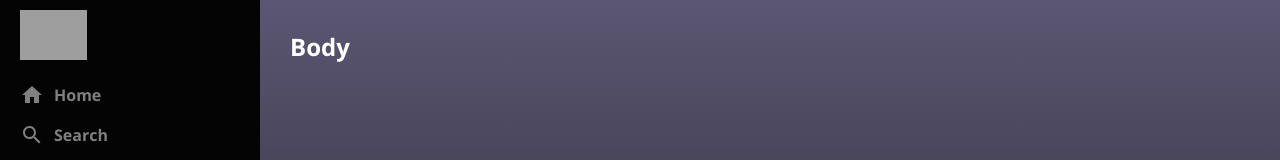
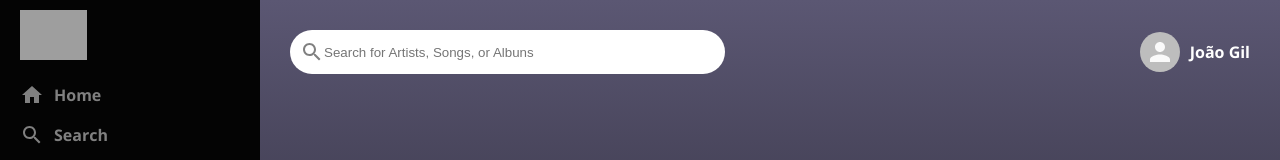
Before and after one commit to JoaoGil06/Spotify-React-Project, a React (Create React App) app: page / in a window 1280 px wide. Shown: the top 160 px of the page. Built offline with nearby package versions, Linux system fonts and the light colour scheme; grey boxes are pictures that could not be loaded; what spotify-web-api-js would draw is missing.

Commit message:
Create Header component

```diff
--- a/src/components/Body/index.js
+++ b/src/components/Body/index.js
@@ -1,11 +1,12 @@
 import React from "react";
 
 import { Container } from "./styles";
+import Header from "../Header";
 
-const Body = () => {
+const Body = ({ spotify }) => {
   return (
     <Container>
-      <h2>Body</h2>
+      <Header spotify={spotify} />
     </Container>
   );
 };
--- /dev/null
+++ b/src/components/Header/index.js
@@ -0,0 +1,25 @@
+import React from "react";
+
+import { Container, Left, Right, Search } from "./styles";
+import { Avatar } from "@material-ui/core";
+import { useStateValue } from "../../contexts/StateProvider";
+
+const Header = ({ spotify }) => {
+  const [{ user }, dispatch] = useStateValue();
+
+  return (
+    <Container>
+      <Left>
+        <Search />
+        <input placeholder="Search for Artists, Songs, or Albuns" type="text" />
+      </Left>
+
+      <Right>
+        <Avatar src={user?.images[0]?.url} alt="JG" />
+        <h4>João Gil</h4>
+      </Right>
+    </Container>
+  );
+};
+
+export default Header;
--- /dev/null
+++ b/src/components/Header/styles.js
@@ -0,0 +1,36 @@
+import styled from "styled-components";
+import SearchIcon from "@material-ui/icons/Search";
+
+export const Container = styled.div`
+  display: flex;
+  justify-content: space-between;
+  margin-bottom: 30px;
+`;
+
+export const Left = styled.div`
+  flex: 0.5;
+  min-width: 70px;
+
+  background: #fff;
+  color: gray;
+  border-radius: 30px;
+  padding: 10px;
+
+  display: flex;
+  align-items: center;
+
+  > input {
+    width: 100%;
+  }
+`;
+
+export const Right = styled.div`
+  display: flex;
+  align-items: center;
+
+  > h4 {
+    margin-left: 10px;
+  }
+`;
+
+export const Search = styled(SearchIcon)``;
--- a/src/pages/Player/index.js
+++ b/src/pages/Player/index.js
@@ -11,7 +11,7 @@ const Player = ({ spotify }) => {
     <Container>
       <Content>
         <Sidebar />
-        <Body />
+        <Body spotify={spotify} />
       </Content>
       <Footer />
     </Container>
--- a/src/styles/GlobalStyles.js
+++ b/src/styles/GlobalStyles.js
@@ -14,4 +14,12 @@ export default createGlobalStyle`
     font-family: 'Open Sans', sans-serif;
   }
 
+  input {
+    border: 0;
+
+    &:focus {
+      outline: none;
+    }
+  }
+
 `;
```
